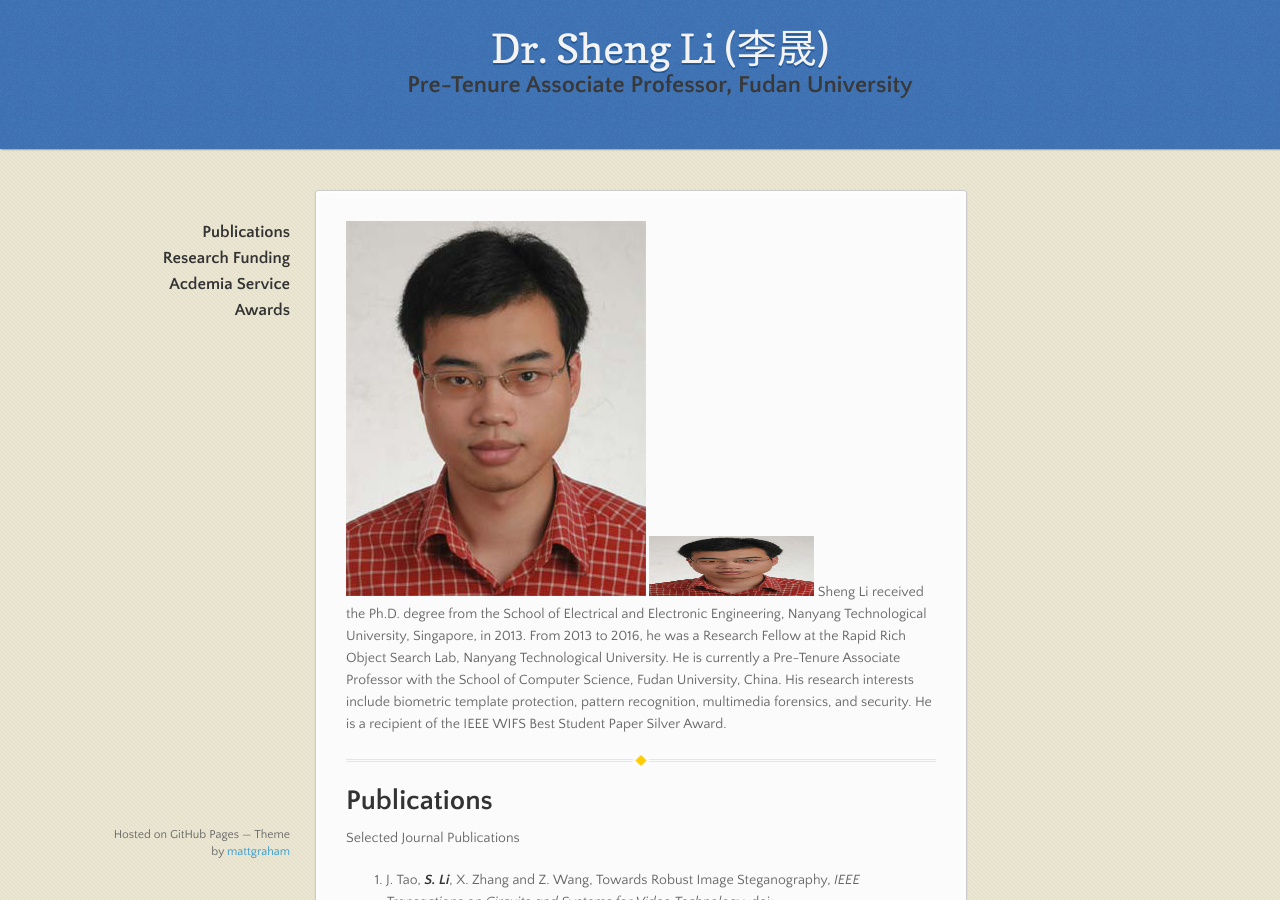
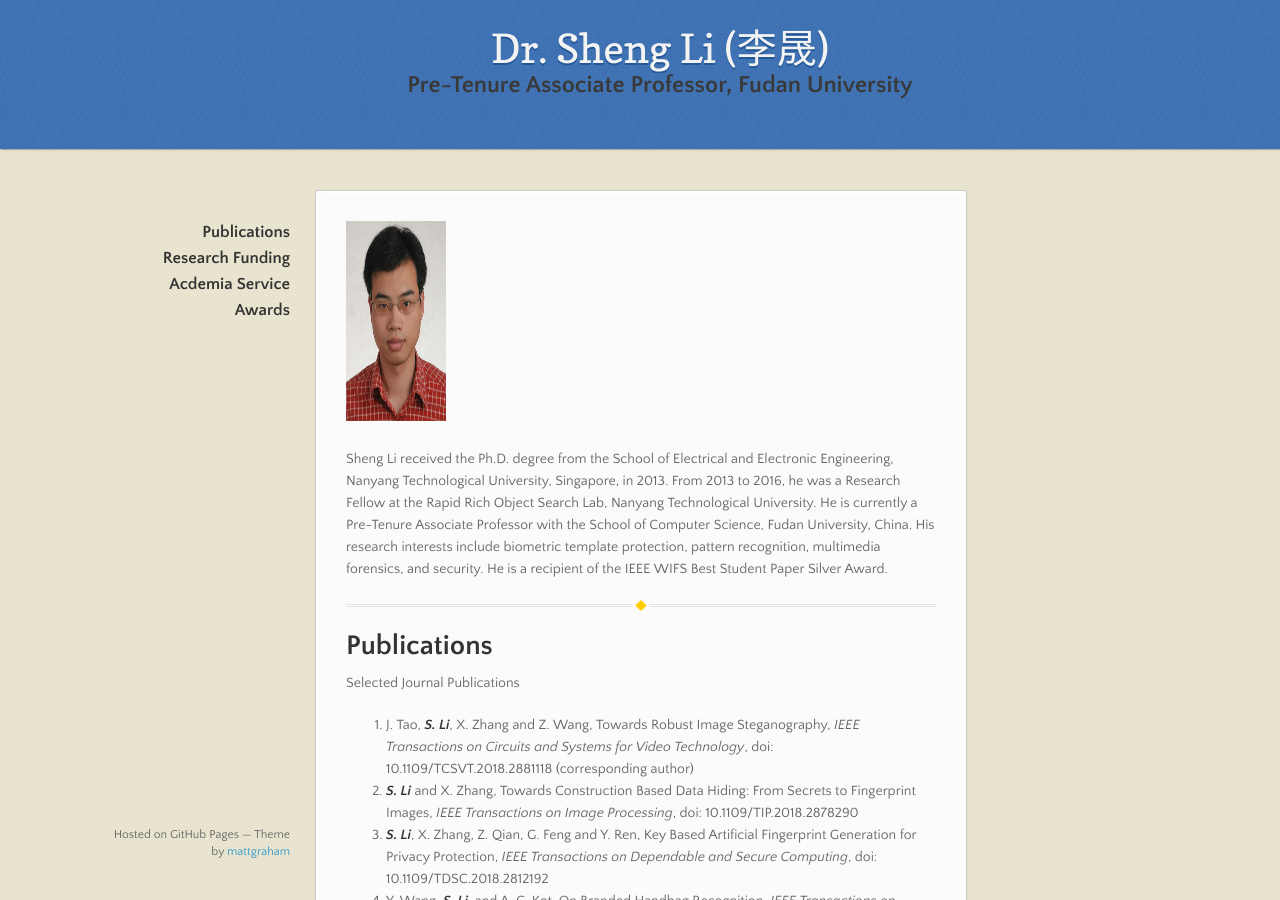
Before and after one commit to blazelisheng/blazelisheng.github.io, a Jekyll site: the page built from index.md, in a window 1280 px wide and 900 px high. Built offline with Jekyll 4.4.1, drawn with Linux system fonts in a browser that asks for light colours.

Commit message:
Update index.md

```diff
--- a/index.md
+++ b/index.md
@@ -4,8 +4,9 @@ layout: default
 
 
 
-![Octocat](/assets/images/Sheng_Li_Photo.png)
-<img src="/assets/images/Sheng_Li_Photo.png" width="165" height="60" />
+
+<img src="/assets/images/Sheng_Li_Photo.png" width="100" height="200" />
+
 Sheng Li received the Ph.D. degree from the School of Electrical and Electronic Engineering, Nanyang Technological University, Singapore, in 2013. From 2013 to 2016, he was a Research Fellow at the Rapid Rich Object Search Lab, Nanyang Technological University. He is currently a Pre-Tenure Associate Professor with the School of Computer Science, Fudan University, China. His research interests include biometric template protection, pattern recognition, multimedia forensics, and security. He is a recipient of the IEEE WIFS Best Student Paper Silver Award.
 
 * * *
```
